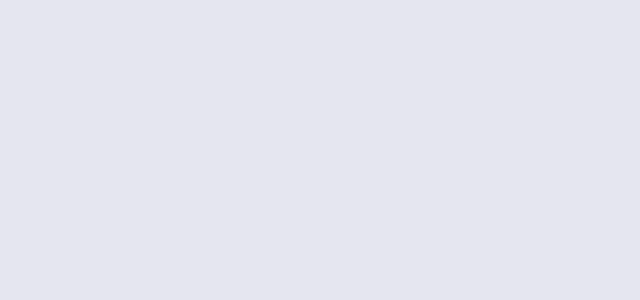
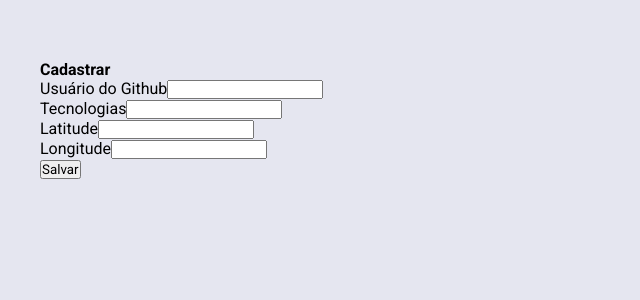
Before and after one commit to gabrielvf64/omnistack10-frontend, a React (Create React App) app: page / in a window 1280 px wide. Shown: the top 300 px of the page, without its empty margins (0-640 px from the left). Built offline with nearby package versions, Linux system fonts and the light colour scheme.

Commit message:
Starting the form

```diff
--- a/src/App.css
+++ b/src/App.css
@@ -0,0 +1,9 @@
+#app {
+  max-width: 1200px;
+  margin: 0 auto;
+  padding: 60px 30px;
+
+  display: flex;
+  flex-direction: row;
+  align-items: flex-start;
+}
--- a/src/App.js
+++ b/src/App.js
@@ -1,16 +1,39 @@
-import React from 'react';
+import React from "react";
 
-import './global.css';
+import "./global.css";
+import "./App.css";
 
 function App() {
   return (
     <div id="app">
       <aside>
+        <strong>Cadastrar</strong>
+        <form>
+          <div className="input-block">
+            <label htmlFor="github_username">Usuário do Github</label>
+            <input name="github_username" id="github_username" required />
+          </div>
 
+          <div className="input-block">
+            <label htmlFor="techs">Tecnologias</label>
+            <input name="techs" id="techs" required />
+          </div>
+
+          <div className="input-group">
+            <div className="input-block">
+              <label htmlFor="latitude">Latitude</label>
+              <input name="latitude" id="latitude" required />
+            </div>
+
+            <div className="input-block">
+              <label htmlFor="longitude">Longitude</label>
+              <input name="longitude" id="longitude" required />
+            </div>
+          </div>
+          <button type="submit">Salvar</button>
+        </form>
       </aside>
-      <main>
-
-      </main>
+      <main></main>
     </div>
   );
 }
```
